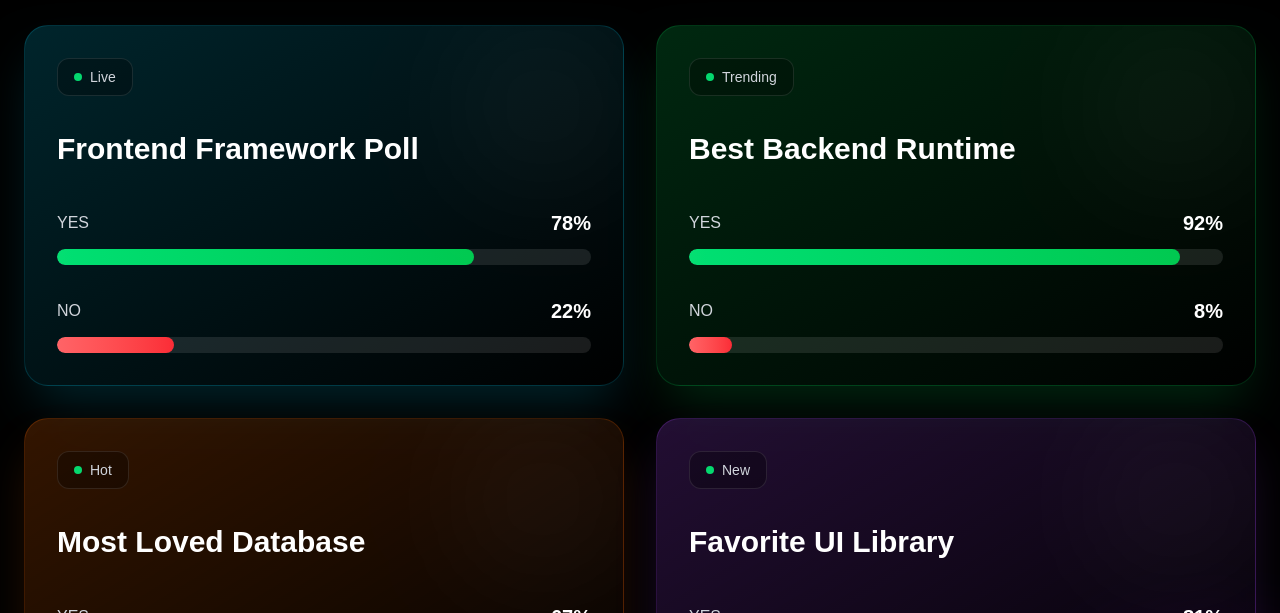
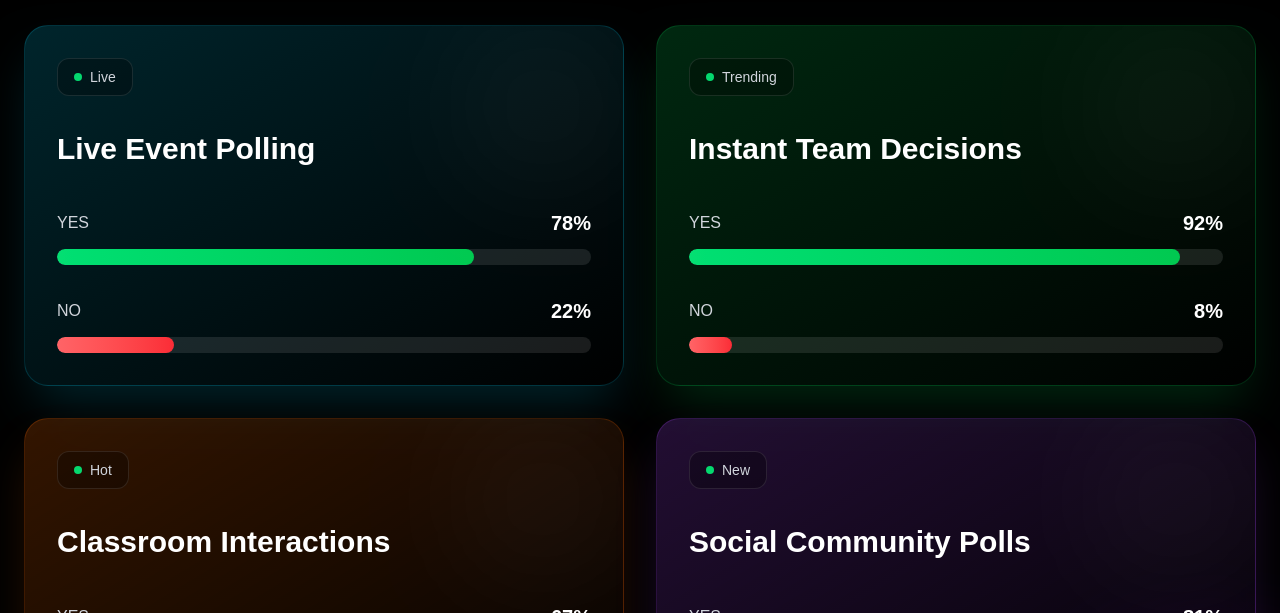
Before and after one commit to amito13/Poll, a React app in the folder client/Frontend/: page / in a window 1280 px wide. Shown: the part 1040-1653 px from the top of the page. Built offline with nearby package versions, Linux system fonts and the light colour scheme; no server answers; the HTML template or start-up script is replaced by a standard one.

Commit message:
card content updated

```diff
--- a/client/Frontend/src/routes/Home.jsx
+++ b/client/Frontend/src/routes/Home.jsx
@@ -137,7 +137,7 @@ const Home = () => {
     {[
       {
         status: "Live",
-        title: "Frontend Framework Poll",
+        title: "Live Event Polling",
         yes: "78%",
         no: "22%",
         color: "from-cyan-500/20 to-transparent",
@@ -147,7 +147,7 @@ const Home = () => {
 
       {
         status: "Trending",
-        title: "Best Backend Runtime",
+        title: "Instant Team Decisions",
         yes: "92%",
         no: "8%",
         color: "from-green-500/20 to-transparent",
@@ -157,7 +157,7 @@ const Home = () => {
 
       {
         status: "Hot",
-        title: "Most Loved Database",
+        title: "Classroom Interactions",
         yes: "67%",
         no: "33%",
         color: "from-orange-500/20 to-transparent",
@@ -167,7 +167,7 @@ const Home = () => {
 
       {
         status: "New",
-        title: "Favorite UI Library",
+        title: "Social Community Polls",
         yes: "81%",
         no: "19%",
         color: "from-purple-500/20 to-transparent",
```
